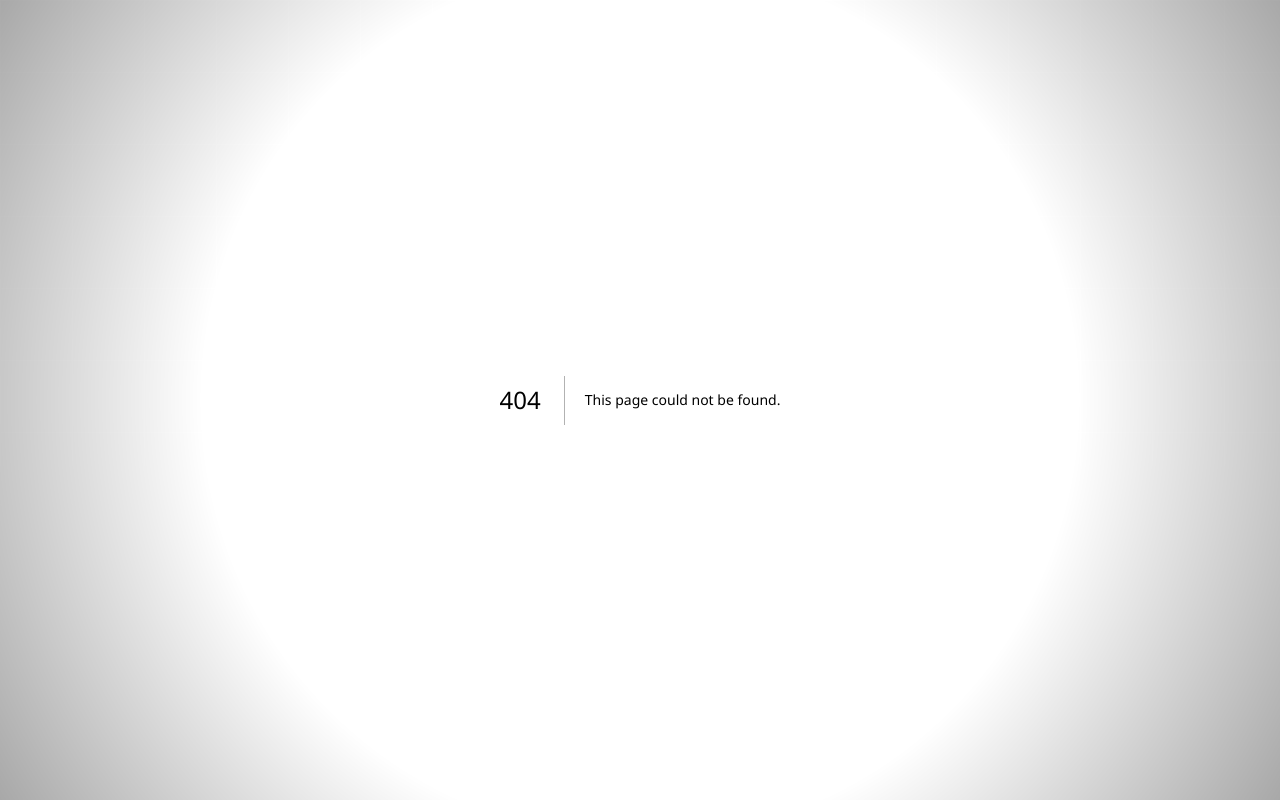
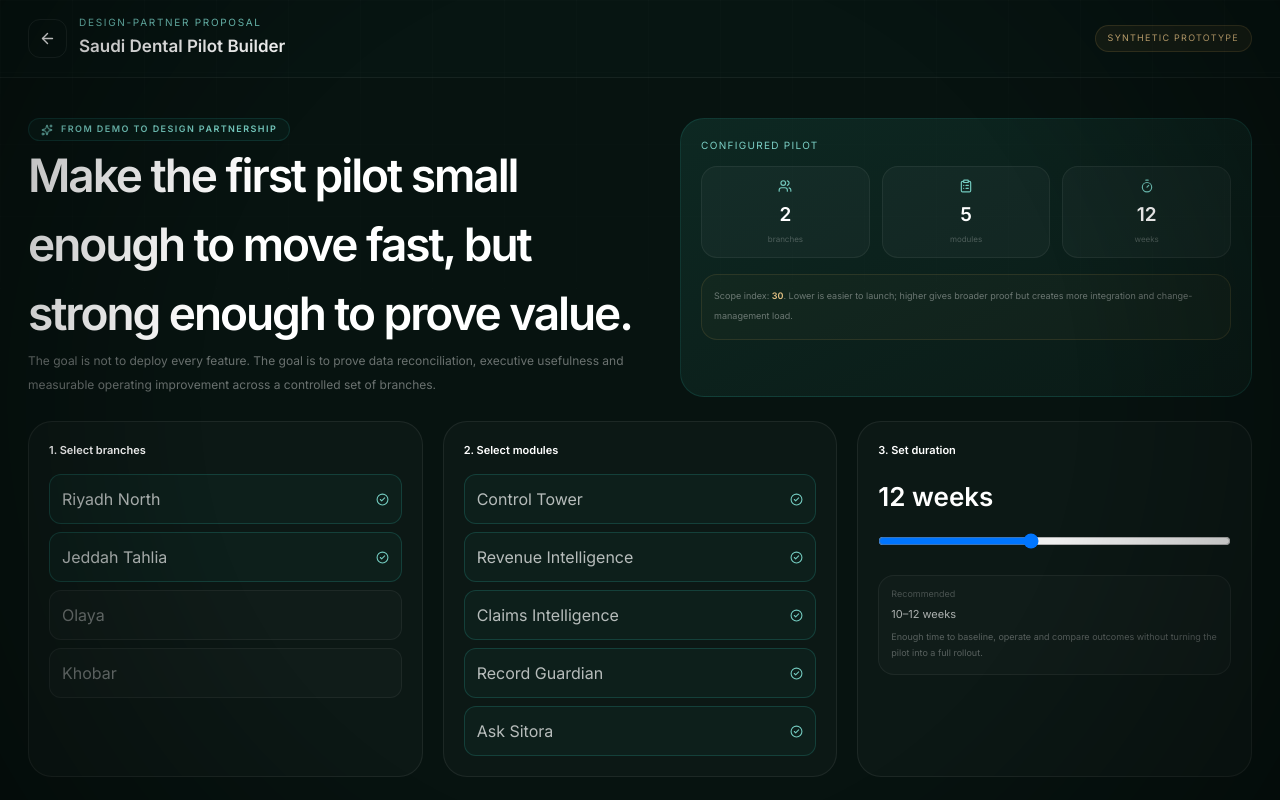
Before and after one commit to Nylon1/SitoraBrandingagency, a Next.js app: page /tools/dental-control/pilot in a window 1280 px wide. Before the commit this address had no page. Shown: the top 800 px of the page. Built offline with nearby package versions, Linux system fonts and the light colour scheme; a web font is replaced by a local one.

Commit message:
Add pilot builder route

```diff
--- /dev/null
+++ b/app/tools/dental-control/pilot/page.tsx
@@ -0,0 +1,5 @@
+import { PilotCase } from "@/components/dental-control/PilotCase";
+
+export default function PilotPage() {
+  return <PilotCase />;
+}
```
